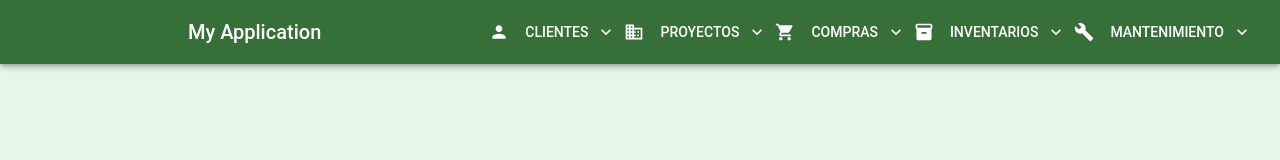
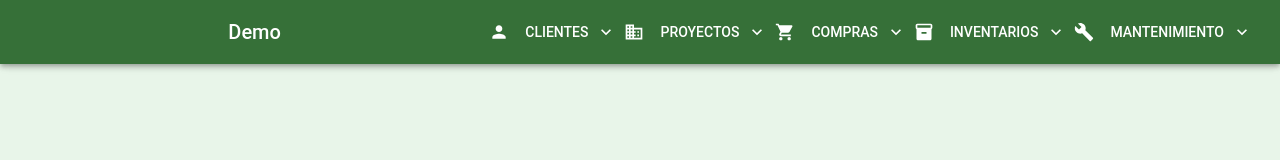
Before and after one commit to xcharag/cre-demo-webapp, a React (Vite) app: page / in a window 1280 px wide. Shown: the top 160 px of the page. Built offline with nearby package versions, Linux system fonts and the light colour scheme.

Commit message:
Nav title v2

```diff
--- a/src/components/navbar/NavbarComponent.jsx
+++ b/src/components/navbar/NavbarComponent.jsx
@@ -68,7 +68,7 @@ const NavbarComponent = () => {
                         <MenuIcon />
                     </IconButton>
                     <Typography variant="h6" component="div" sx={{ flexGrow: 1 }}>
-                        My Application
+                        Demo
                     </Typography>
                     <Box sx={{ display: { xs: 'none', md: 'flex' } }}>
                         {dropdowns.map((dropdown, index) => (
```
